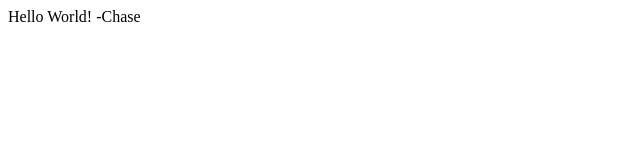
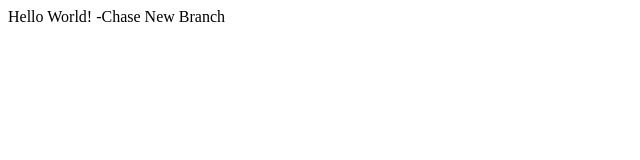
Before and after one commit to ChaseCasten/ExampleRepository4, a plain HTML site: page index.html in a window 1280 px wide. Shown: the full height of the page, 0-640 px from the left. Drawn offline with Linux system fonts and the light colour scheme.

Commit message:
Update index.html

```diff
--- a/index.html
+++ b/index.html
@@ -6,6 +6,6 @@
 </head>
 <body>
     Hello World!
-    -Chase
+    -Chase New Branch
 </body>
 </html>
```
